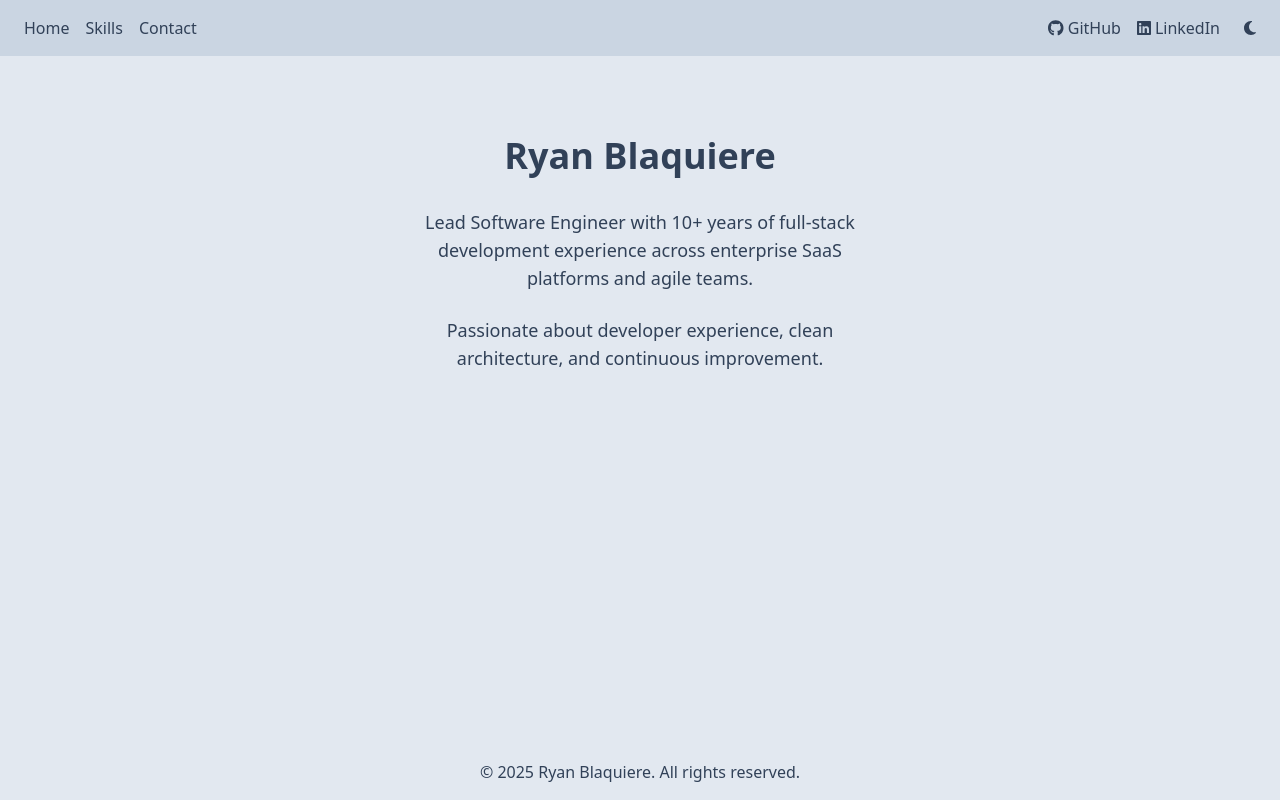
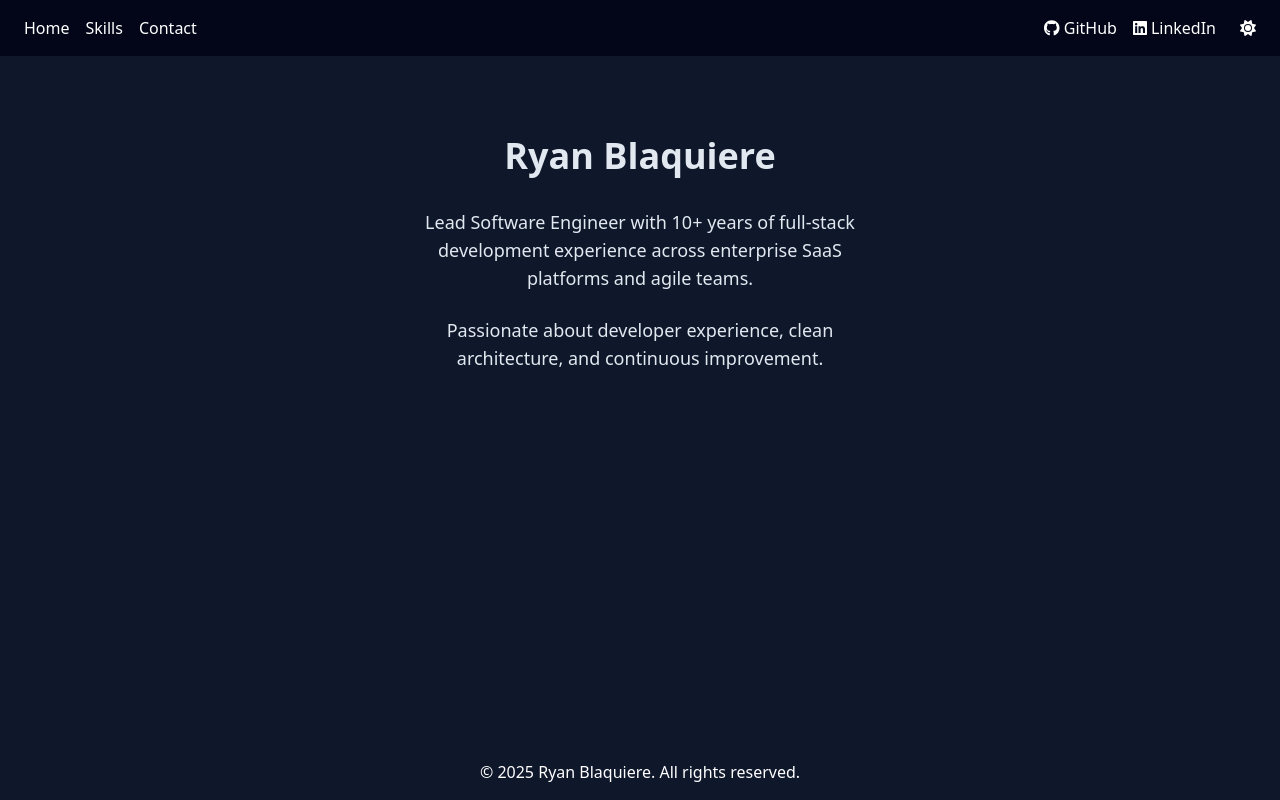
Before and after one commit to ryanblaq/PersonalWebsite, a React (Vite) app: page / in a window 1280 px wide. Built offline with nearby package versions, Linux system fonts and the light colour scheme.

Commit message:
default dark mode

```diff
--- a/src/components/Header.tsx
+++ b/src/components/Header.tsx
@@ -5,14 +5,15 @@ import { faGithub, faLinkedin } from "@fortawesome/free-brands-svg-icons";
 import { faMoon, faSun } from "@fortawesome/free-solid-svg-icons";
 
 const Header = () => {
-  const [darkMode, setDarkMode] = useState(false);
+  const [darkMode, setDarkMode] = useState(true);
 
-  // On mount, set initial dark mode from localStorage
+  // On mount, set initial mode from localStorage
   useEffect(() => {
+    document.documentElement.classList.add("dark");
     const saved = localStorage.getItem("theme");
-    if (saved === "dark") {
-      document.documentElement.classList.add("dark");
-      setDarkMode(true);
+    if (saved === "light") {
+      document.documentElement.classList.remove("dark");
+      setDarkMode(false);
     }
   }, []);
 
```
